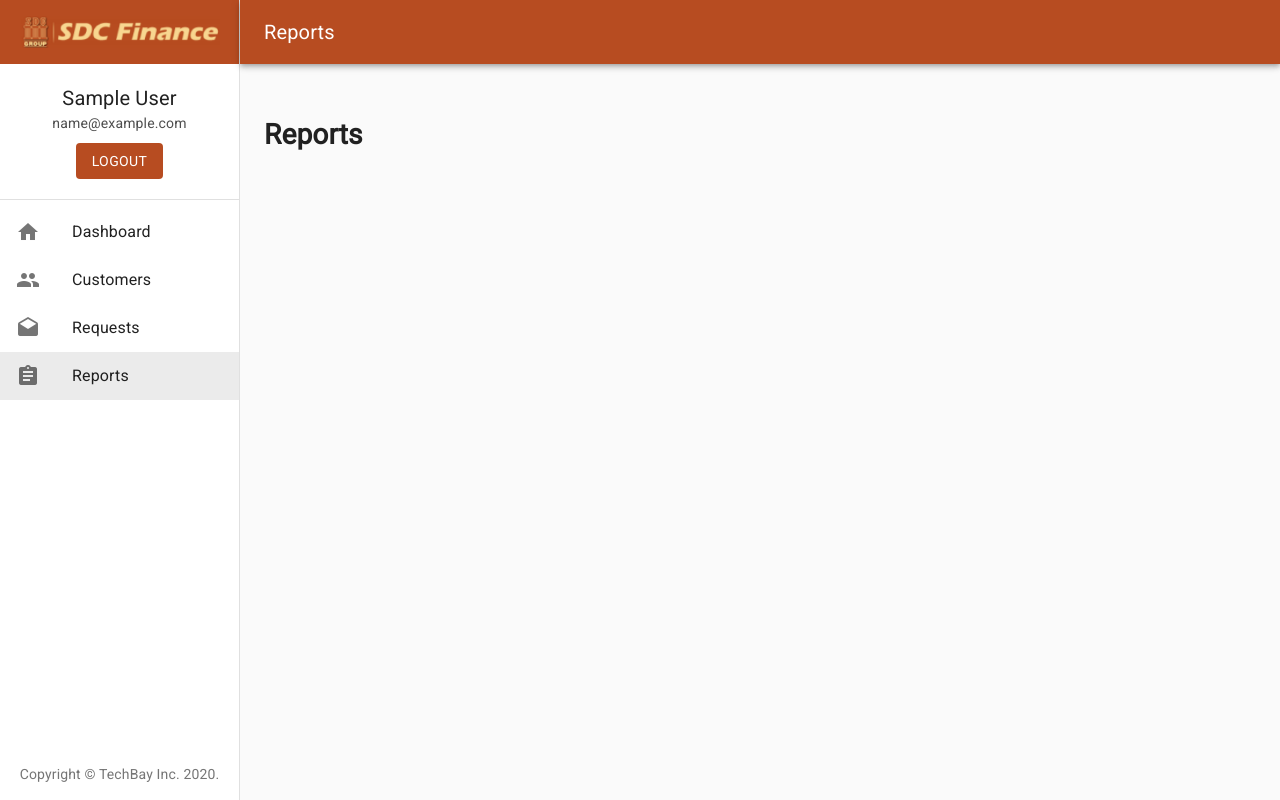
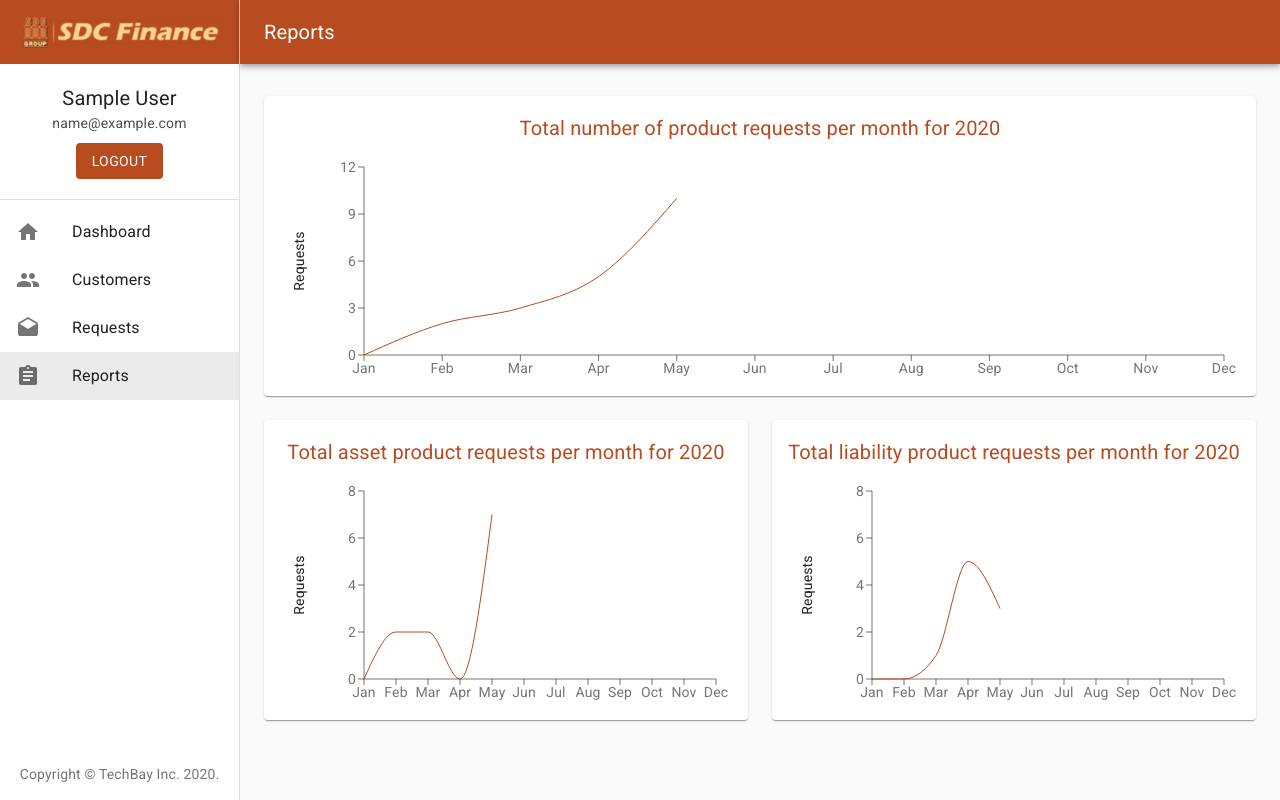
Before and after one commit to 2020TechBay/sdc-dashboard, a React (Create React App) app: page /reports in a window 1280 px wide. Built offline with nearby package versions, Linux system fonts and the light colour scheme; sample sign-in values are in the browser's storage.

Commit message:
Designed reports page.

```diff
--- a/src/pages/Dashboard/Reports.js
+++ b/src/pages/Dashboard/Reports.js
@@ -1,9 +1,105 @@
 import React from 'react';
-import clsx from 'clsx';
+import Paper from '@material-ui/core/Paper';
+import Grid from '@material-ui/core/Grid';
+import Chart from '../../components/Chart';
 import { makeStyles } from '@material-ui/core/styles';
 
+const useStyles = makeStyles((theme) => ({
+    root: {
+        flexGrow: 1,
+    },
+    paper: {
+        padding: theme.spacing(2),
+        textAlign: 'center',
+        color: theme.palette.text.secondary,
+        height: 300,
+        paddingBottom: 50
+    }
+}));
+
+
+const chart1_data = [
+    { month: "Jan", request_count: 0 },
+    { month: "Feb", request_count: 2 },
+    { month: "Mar", request_count: 3 },
+    { month: "Apr", request_count: 5 },
+    { month: "May", request_count: 10 },
+    { month: "Jun", request_count: null },
+    { month: "Jul", request_count: null },
+    { month: "Aug", request_count: null },
+    { month: "Sep", request_count: null },
+    { month: "Oct", request_count: null },
+    { month: "Nov", request_count: null },
+    { month: "Dec", request_count: null },
+];
+
+const chart2_data = [
+    { month: "Jan", request_count: 0 },
+    { month: "Feb", request_count: 2 },
+    { month: "Mar", request_count: 2 },
+    { month: "Apr", request_count: 0 },
+    { month: "May", request_count: 7 },
+    { month: "Jun", request_count: null },
+    { month: "Jul", request_count: null },
+    { month: "Aug", request_count: null },
+    { month: "Sep", request_count: null },
+    { month: "Oct", request_count: null },
+    { month: "Nov", request_count: null },
+    { month: "Dec", request_count: null },
+];
+
+const chart3_data = [
+    { month: "Jan", request_count: 0 },
+    { month: "Feb", request_count: 0 },
+    { month: "Mar", request_count: 1 },
+    { month: "Apr", request_count: 5 },
+    { month: "May", request_count: 3 },
+    { month: "Jun", request_count: null },
+    { month: "Jul", request_count: null },
+    { month: "Aug", request_count: null },
+    { month: "Sep", request_count: null },
+    { month: "Oct", request_count: null },
+    { month: "Nov", request_count: null },
+    { month: "Dec", request_count: null },
+];
+
+
 export default function Reports() {
+    const classes = useStyles();
     return (
-        <h1>Reports</h1>
+        <div className={classes.root}>
+            <Grid container spacing={3}>
+                <Grid item xs={12}>
+                    <Paper className={classes.paper}>
+                        <Chart
+                            data={chart1_data}
+                            title={"Total number of product requests per month for " + new Date().getFullYear()}
+                            x_axis={{ key: 'month' }}
+                            y_axis={{ key: 'request_count', label: 'Requests' }}
+                        />
+                    </Paper>
+                </Grid>
+                <Grid item xs={6}>
+                    <Paper className={classes.paper}>
+                        <Chart
+                            data={chart2_data}
+                            title={"Total asset product requests per month for " + new Date().getFullYear()}
+                            x_axis={{ key: 'month' }}
+                            y_axis={{ key: 'request_count', label: 'Requests' }}
+                        />
+                    </Paper>
+                </Grid>
+                <Grid item xs={6}>
+                    <Paper className={classes.paper}>
+                        <Chart
+                            data={chart3_data}
+                            title={"Total liability product requests per month for " + new Date().getFullYear()}
+                            x_axis={{ key: 'month' }}
+                            y_axis={{ key: 'request_count', label: 'Requests' }}
+                        />
+                    </Paper>
+                </Grid>
+            </Grid>
+        </div>
     );
 }
```
